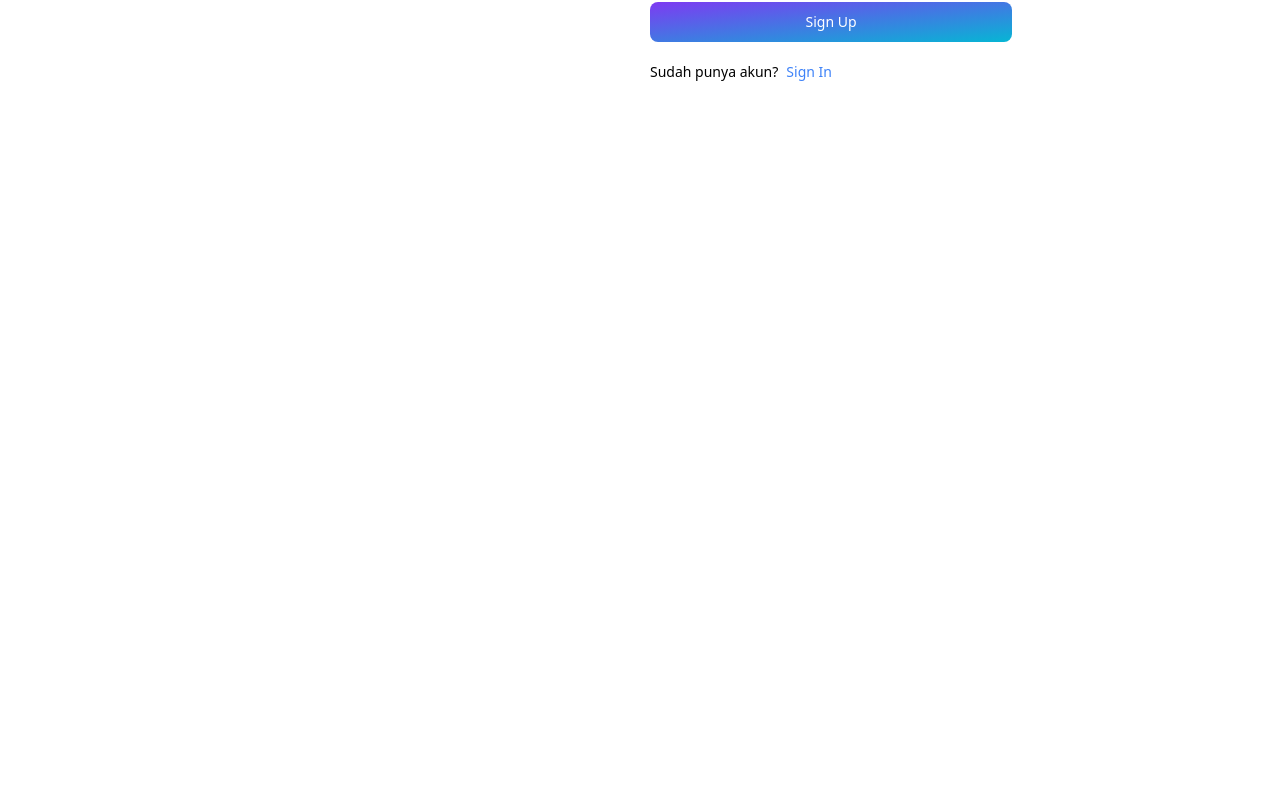
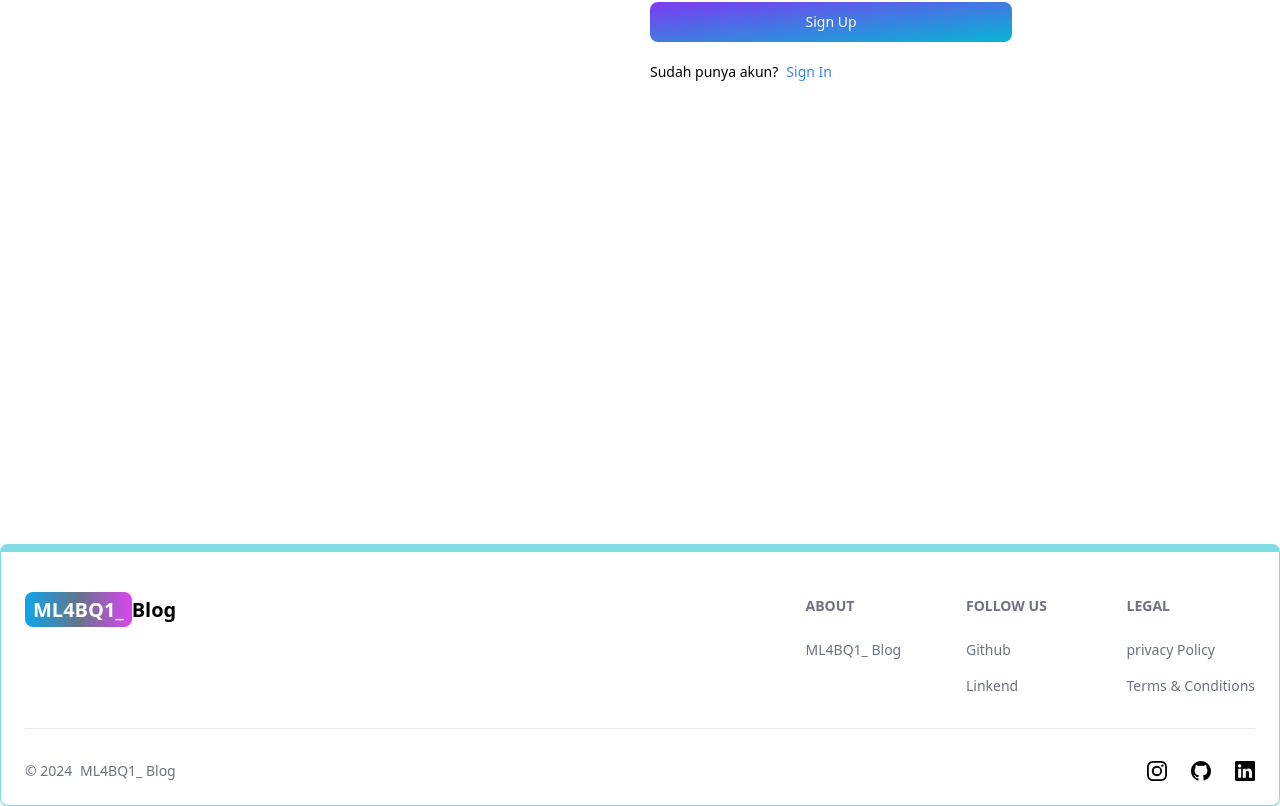
Before and after one commit to Mohammadiqbalmaulana2001/mern-blog, a React (Vite) app in the folder client/: page /signup in a window 1280 px wide. Shown: the part 400-1206 px from the top of the page. Before the commit the page ends 944 px from the top, so only its background shows below. Built offline with nearby package versions, Linux system fonts and the light colour scheme.

Commit message:
tampilan Footer

```diff
--- a/client/src/App.jsx
+++ b/client/src/App.jsx
@@ -6,6 +6,8 @@
 import Signin from './pages/Signin'
 import SignUp from './pages/SignUp'
 import Header from './components/Header'
+import Footerpage from './components/Footer'
+
 
 export default function App() {
   return (
@@ -19,6 +21,7 @@
         <Route path='/signin' element={<Signin />}/>
         <Route path='/signup' element={<SignUp />}/>
       </Routes>
+      <Footerpage />
     </BrowserRouter>
   )
 }
--- /dev/null
+++ b/client/src/components/Footer.jsx
@@ -0,0 +1,69 @@
+import { Footer } from 'flowbite-react';
+import { Link } from 'react-router-dom';
+import {BsInstagram ,BsGithub ,BsLinkedin} from "react-icons/bs"
+
+export default function Footerpage() {
+  return (
+    <Footer container className='border border-t-8 border-teal-300'>
+        <div className='w-full max-w-7xl mx-auto'>
+            <div className='grid w-full justify-between sm:flex md:grid-cols-1'>
+                <div className='mt-5'>
+                    <Link to={'/'} className={'self-center whitespace-nowrap text-lg sm:text-xl font-semibold dark:text-white'}>
+                        <span className='px-2 py-1 bg-gradient-to-r from-sky-500 via-slate-500 to-fuchsia-500 rounded-lg text-white'>ML4BQ1_</span>
+                        Blog
+                    </Link>
+                </div>
+
+                <div className='grid grid-cols-2 gap-8 mt-5 sm:grid-cols-3'>
+                    <div>
+                        <Footer.Title title="About" />
+                        <Footer.LinkGroup col>
+                            <Footer.Link href="/about">
+                                ML4BQ1_ Blog
+                            </Footer.Link>
+                        </Footer.LinkGroup>
+                    </div>
+
+                    <div>
+                        <Footer.Title title="Follow us" />
+                        <Footer.LinkGroup col>
+                            <Footer.Link href="https://github.com/Mohammadiqbalmaulana2001" target='_blank'>
+                                Github
+                            </Footer.Link>
+                            <Footer.Link href="https://www.linkedin.com/in/mohammad-iqbal-maulana-91917b253/" target='_blank'>
+                                Linkend
+                            </Footer.Link>
+                        </Footer.LinkGroup>
+                    </div>
+
+                    <div>
+                        <Footer.Title title="Legal" />
+                        <Footer.LinkGroup col>
+                            <Footer.Link href="#">
+                                privacy Policy
+                            </Footer.Link>
+                            <Footer.Link href="#">
+                                Terms &amp; Conditions
+                            </Footer.Link>
+                        </Footer.LinkGroup>
+                    </div>
+                </div>
+            </div>
+            <Footer.Divider />
+            <div className='w-full sm:flex sm:items-center sm:justify-between'>
+                <Footer.Copyright
+                    href="#"
+                    by=' ML4BQ1_ Blog'
+                    year={new Date().getFullYear()}
+                />
+
+                <div className='flex gap-6 sm:mt-0 justify-end sm:justify-center'>
+                    <Footer.Icon href='' icon={BsInstagram}/>
+                    <Footer.Icon href='' icon={BsGithub}/>
+                    <Footer.Icon href='' icon={BsLinkedin}/>
+                </div>
+            </div>
+        </div>
+    </Footer>
+  )
+}
```
